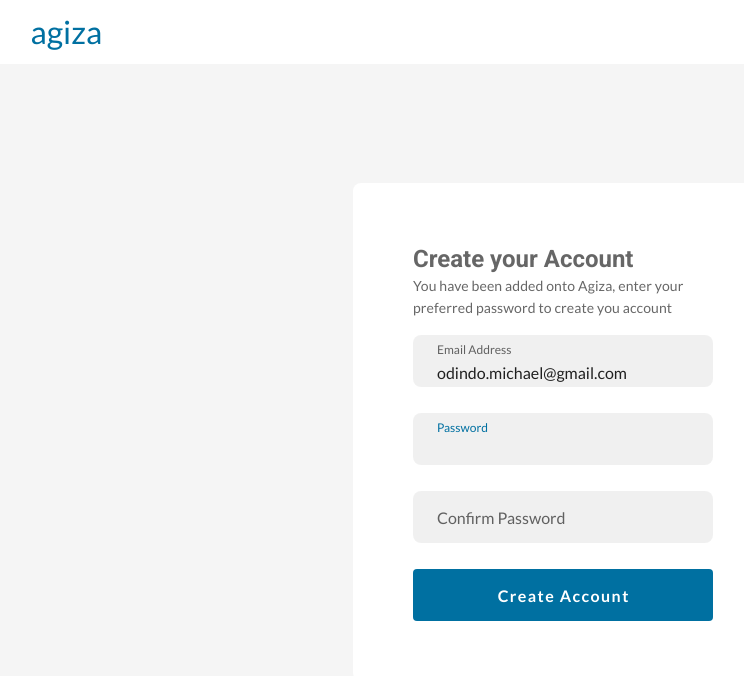
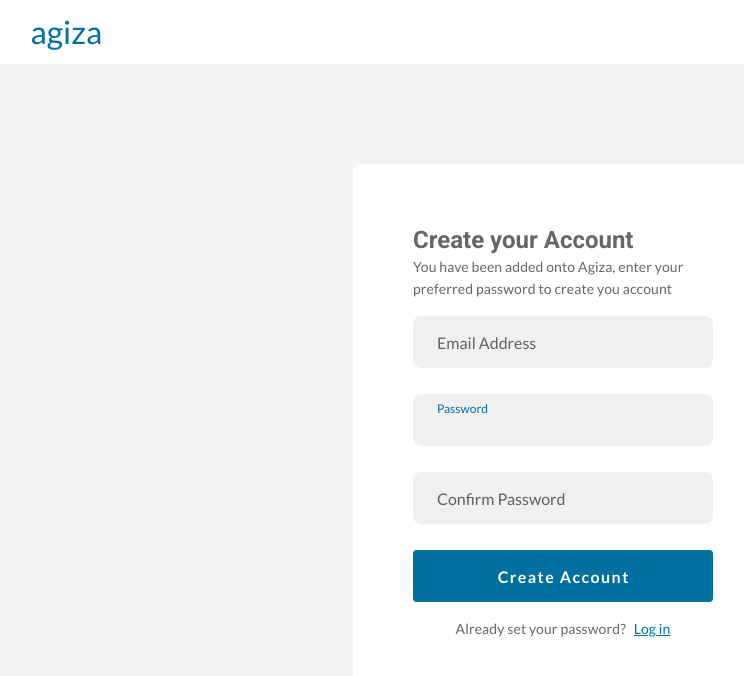
Before and after one commit to theamiro/agiza-web, a Vue app: page /register in a window 1280 px wide. Shown: the top 676 px of the page, without its empty margins (77-821 px from the left). Built offline with nearby package versions, Linux system fonts and the light colour scheme.

Commit message:
Added Links to Registration Pages

```diff
--- a/src/views/Login.vue
+++ b/src/views/Login.vue
@@ -13,6 +13,7 @@
 									Log in
 								</v-btn>
 							</div>
+							<div class="mt-4 text-center">Yet to set your password?<router-link class="ml-2" to="/register">Register</router-link></div>
 						</v-form>
 					</v-card-text>
 				</v-card>
--- a/src/views/Register.vue
+++ b/src/views/Register.vue
@@ -15,6 +15,7 @@
 									Create Account
 								</v-btn>
 							</div>
+							<div class="mt-4 text-center">Already set your password?<router-link class="ml-2" to="/login">Log in</router-link></div>
 						</v-form>
 					</v-card-text>
 				</v-card>
@@ -28,7 +29,7 @@
 		data() {
 			return {
 				valid: false,
-				emailAddress: "odindo.michael@gmail.com",
+				emailAddress: "",
 				password: "",
 				confirmPassword: "",
 			}
```
